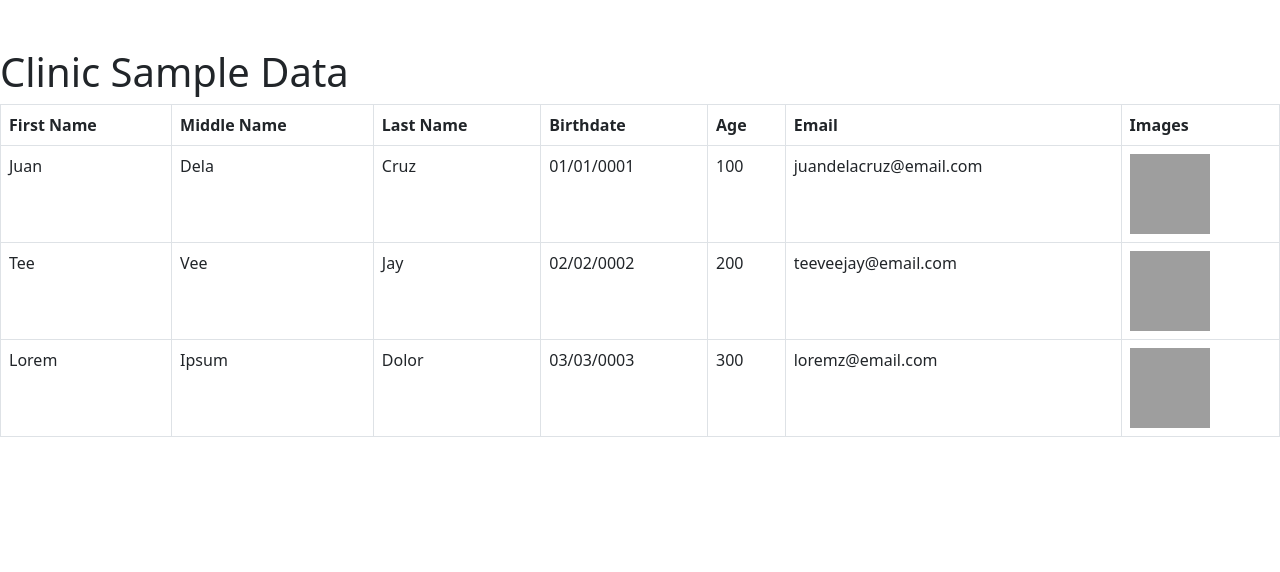
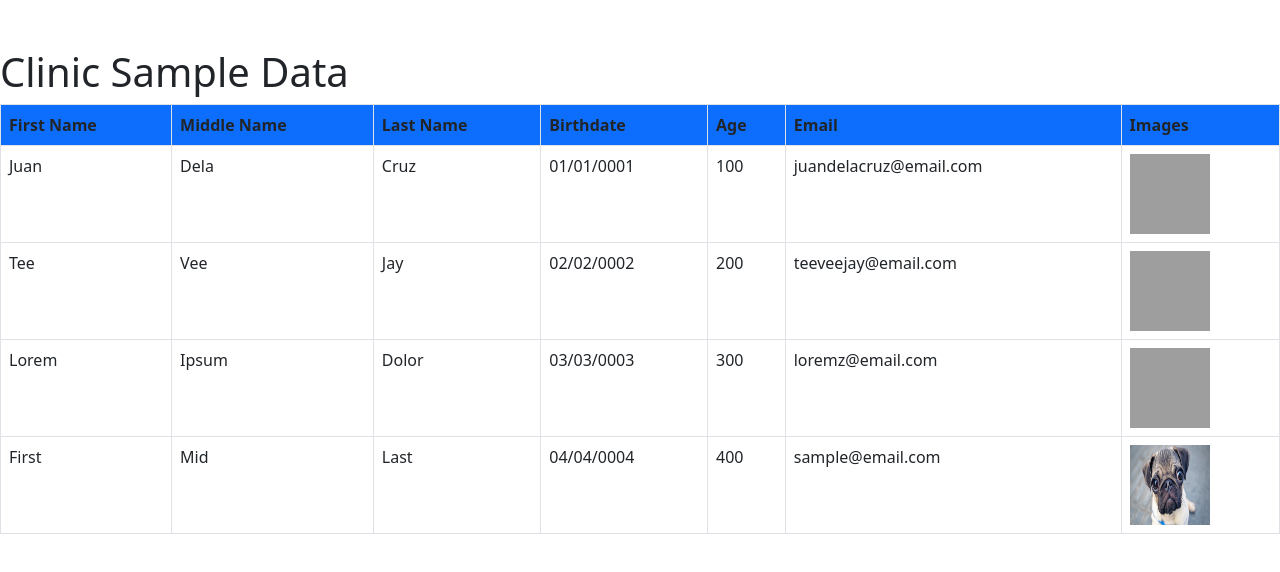
Before and after one commit to melvinxvi/Clinical-Care-System, a plain HTML site: page patient.html in a window 1280 px wide. Drawn offline with nearby package versions, Linux system fonts and the light colour scheme; grey boxes are pictures that could not be loaded.

Commit message:
Adding 1 data in table, colors

```diff
--- a/patient.html
+++ b/patient.html
@@ -11,15 +11,15 @@
     <div class="table-responsive-md mt-5">
         <h1>Clinic Sample Data</h1>
         <table class="table table-bordered table-hover">
-            <thead class="dark">
+            <thead>
                 <tr>
-                    <th>First Name</th>
-                    <th>Middle Name</th>
-                    <th>Last Name</th>
-                    <th>Birthdate</th>
-                    <th>Age</th>
-                    <th>Email</th>
-                    <th>Images</th>
+                    <th class="bg-primary">First Name</th>
+                    <th class="bg-primary">Middle Name</th>
+                    <th class="bg-primary">Last Name</th>
+                    <th class="bg-primary">Birthdate</th>
+                    <th class="bg-primary">Age</th>
+                    <th class="bg-primary">Email</th>
+                    <th class="bg-primary">Images</th>
                 </tr>
             </thead>
                 <tbody>
@@ -50,6 +50,15 @@
                         <td>loremz@email.com</td>
                         <td><img height="80" width="80" src="https://loremipsum.io/assets/images/lorem-ipsum-generator-cicero-engraving.png" alt=""></td>
                     </tr>
+                    <tr>
+                        <td>First</td>
+                        <td>Mid</td>
+                        <td>Last</td>
+                        <td>04/04/0004</td>
+                        <td>400</td>
+                        <td>sample@email.com</td>
+                        <td><img height="80" width="80" src="pug.jpg" alt="#"></td>
+                    </tr>
                 </tbody>
 
         </table>
```
Also changed, not shown: index.html (+2 -2 lines), pug.jpg (added).
